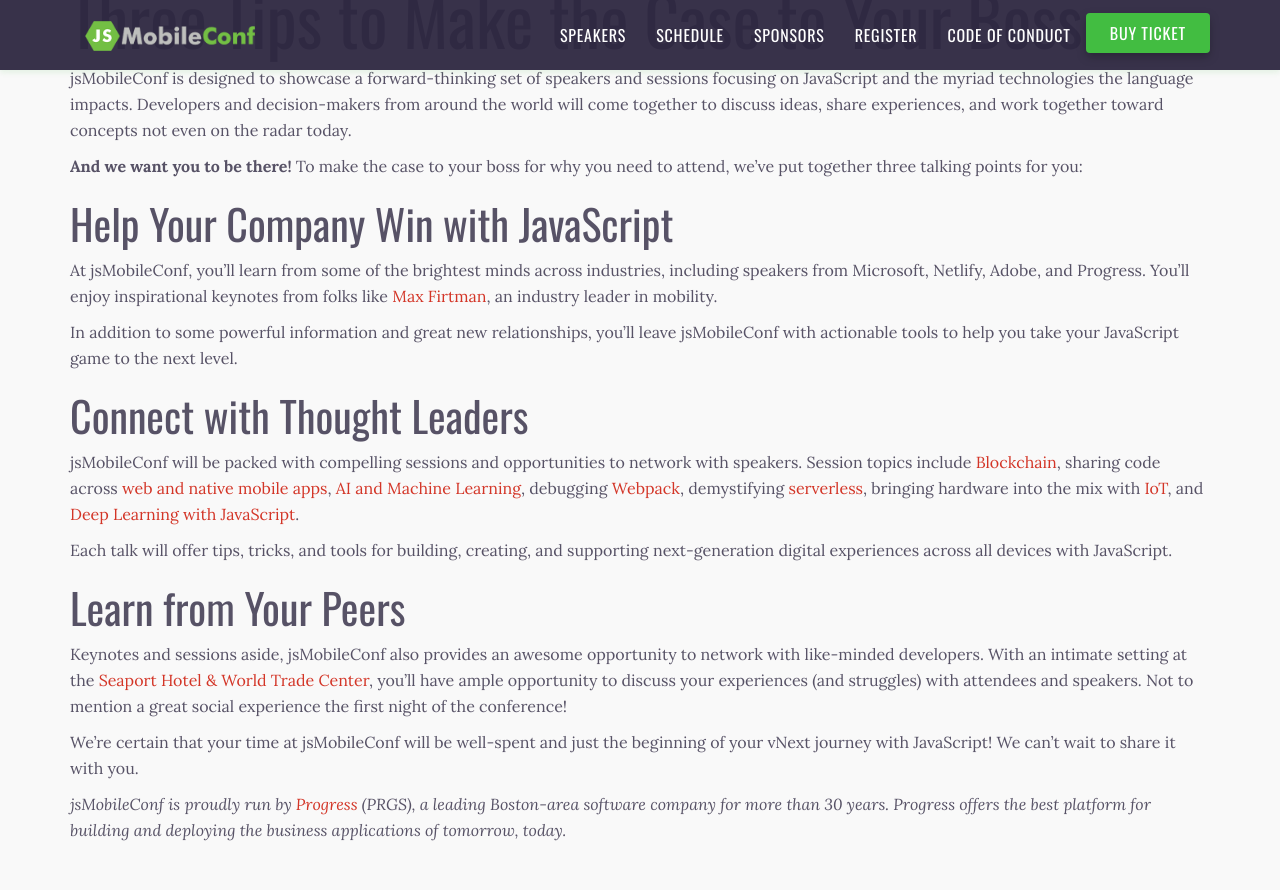
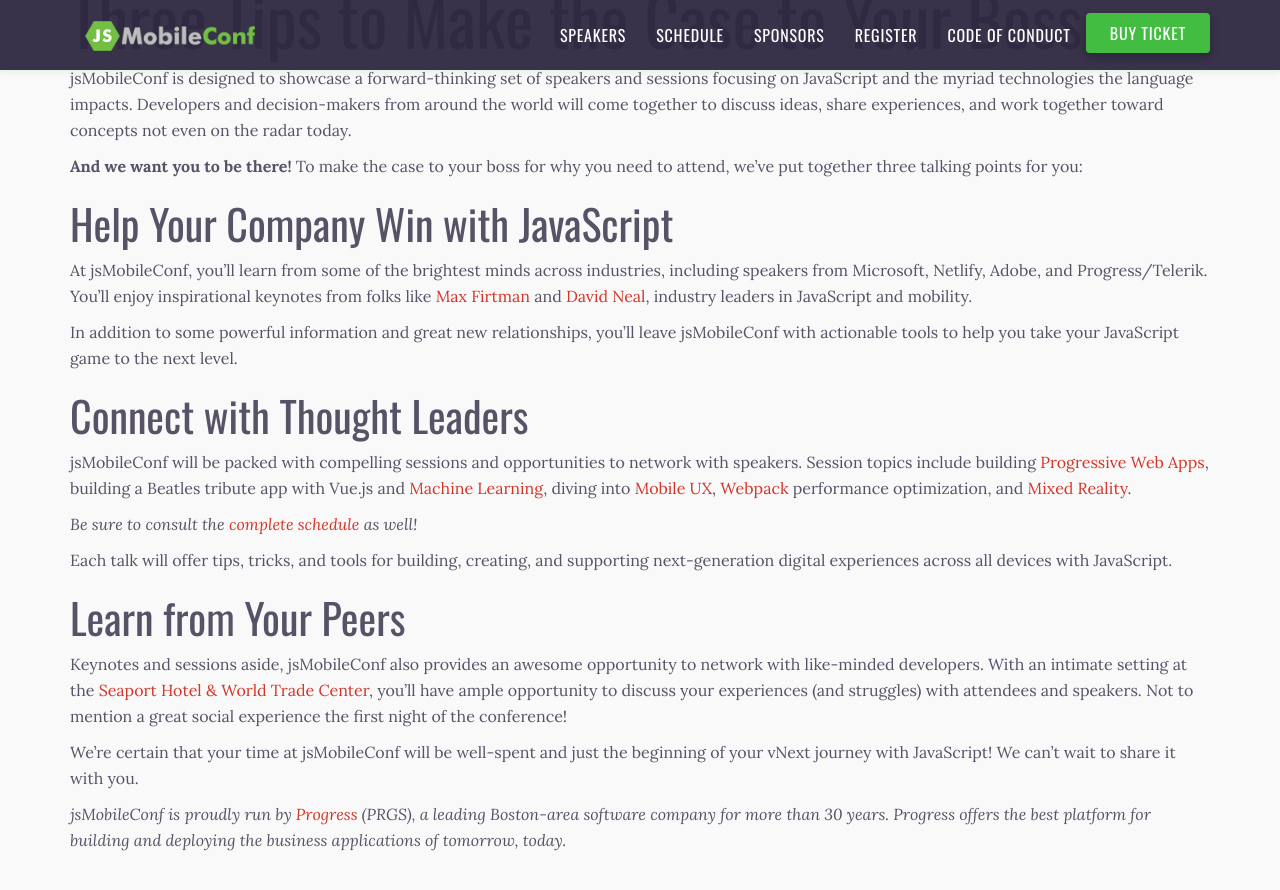
Before and after one commit to remotesynth/jsMobileConf, a Jekyll site: the page built from convince-your-boss.md, in a window 1280 px wide and 900 px high, scrolled down 391 px. Shown: the top 890 px of the window. Built offline with Jekyll 4.4.1, drawn with Linux system fonts in a browser that asks for light colours.

Commit message:
update convince-your-boss

```diff
--- a/convince-your-boss.md
+++ b/convince-your-boss.md
@@ -12,13 +12,15 @@ jsMobileConf is designed to showcase a forward-thinking set of speakers and sess
 
 ## Help Your Company Win with JavaScript
 
-At jsMobileConf, you'll learn from some of the brightest minds across industries, including speakers from Microsoft, Netlify, Adobe, and Progress. You'll enjoy inspirational keynotes from folks like [Max Firtman](https://twitter.com/firt), an industry leader in mobility.
+At jsMobileConf, you'll learn from some of the brightest minds across industries, including speakers from Microsoft, Netlify, Adobe, and Progress/Telerik. You'll enjoy inspirational keynotes from folks like [Max Firtman](https://twitter.com/firt) and [David Neal](https://twitter.com/reverentgeek), industry leaders in JavaScript and mobility.
 
 In addition to some powerful information and great new relationships, you’ll leave jsMobileConf with actionable tools to help you take your JavaScript game to the next level.
 
 ## Connect with Thought Leaders
 
-jsMobileConf will be packed with compelling sessions and opportunities to network with speakers. Session topics include [Blockchain](https://jsmobileconf.com/schedule/session-day1-track2-1.html), sharing code across [web and native mobile apps](https://jsmobileconf.com/schedule/session-day1-track2-2.html), [AI and Machine Learning](https://jsmobileconf.com/schedule/session-day1-track2-3.html), debugging [Webpack](https://jsmobileconf.com/schedule/session-day1-track1-3.html), demystifying [serverless](https://jsmobileconf.com/schedule/session-day1-track1-4.html), bringing hardware into the mix with [IoT](https://jsmobileconf.com/schedule/session-day1-track1-5.html), and [Deep Learning with JavaScript](https://jsmobileconf.com/schedule/session-day1-track1-2.html).
+jsMobileConf will be packed with compelling sessions and opportunities to network with speakers. Session topics include building [Progressive Web Apps](https://jsmobileconf.com/schedule/session-bergenhem.html), building a Beatles tribute app with Vue.js and [Machine Learning](https://jsmobileconf.com/schedule/session-looper.html), diving into [Mobile UX](https://jsmobileconf.com/schedule/session-whelpley.html), [Webpack](https://jsmobileconf.com/schedule/session-parnell.html) performance optimization, and [Mixed Reality](https://jsmobileconf.com/schedule/session-yonet.html).
+
+_Be sure to consult the [complete schedule](https://jsmobileconf.com/#lgx-schedule) as well!_
 
 Each talk will offer tips, tricks, and tools for building, creating, and supporting next-generation digital experiences across all devices with JavaScript.
 
```
